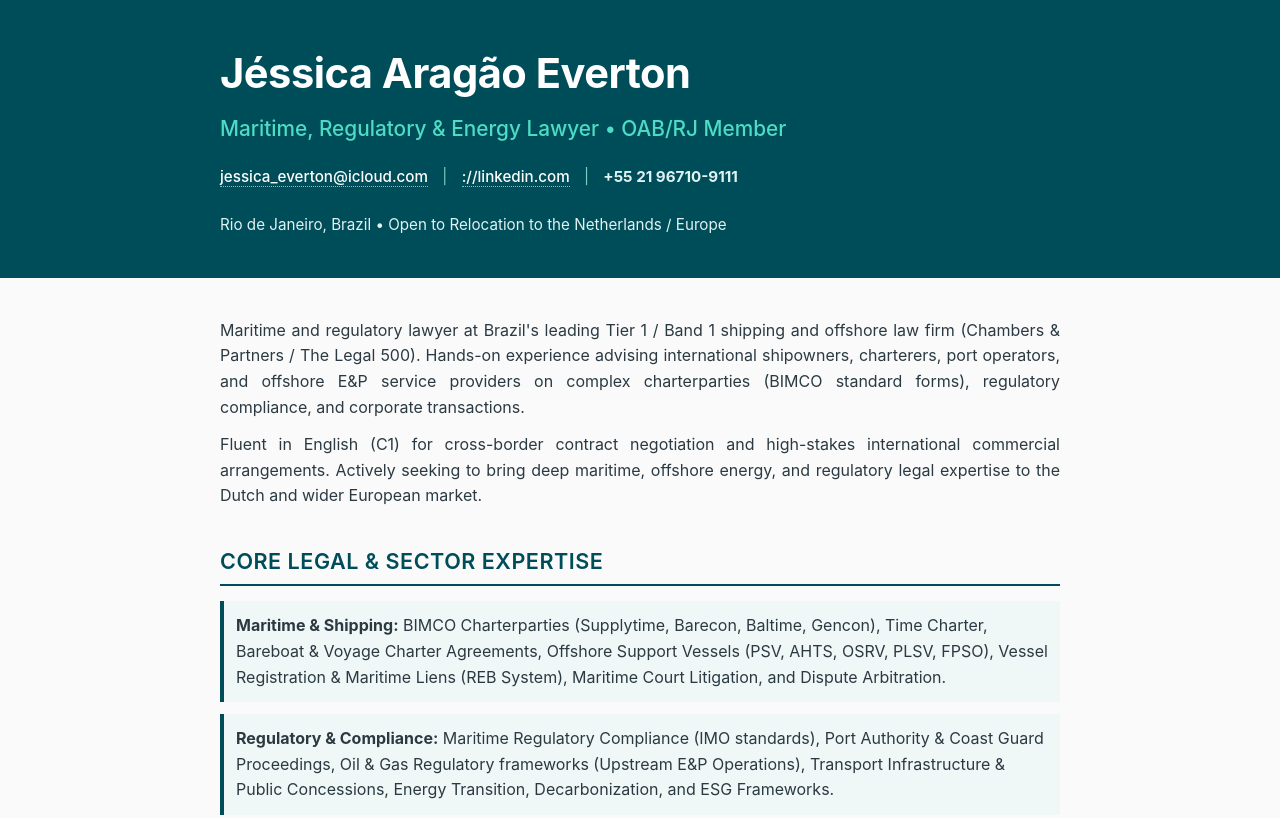
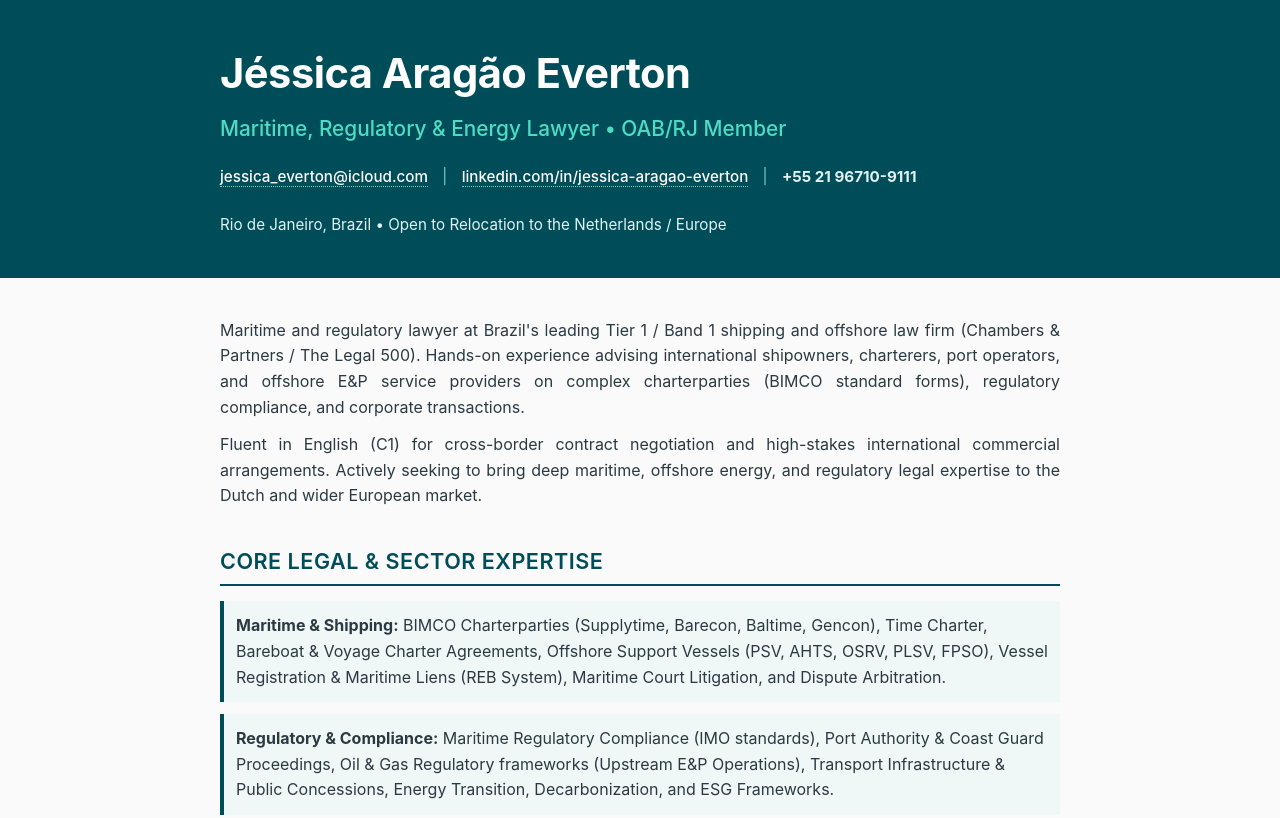
Before and after one commit to jessicaaragaoeverton-svg/jessicaaragaoeverton-svg.github.io, a plain HTML site: page index.html in a window 1280 px wide. Shown: the top 818 px of the page. Drawn offline with Linux system fonts and the light colour scheme.

Commit message:
Update index.html

```diff
--- a/index.html
+++ b/index.html
@@ -112,13 +112,14 @@
         <div class="subtitle">Maritime, Regulatory & Energy Lawyer &bull; OAB/RJ Member</div>
         <div class="links">
             <a href="mailto:jessica_everton@icloud.com">jessica_everton@icloud.com</a> <span>|</span>
-                <a href="https://linkedin.com" target="_blank">://linkedin.com</a> <span>|</span>
+            <a href="https://linkedin.com/in/jessica-aragao-everton" target="_blank">linkedin.com/in/jessica-aragao-everton</a> <span>|</span>
             <strong>+55 21 96710-9111</strong>
             <br><br>
             Rio de Janeiro, Brazil &bull; Open to Relocation to the Netherlands / Europe
         </div>
     </div>
 </header>
+
 
     <main>
         <p>Maritime and regulatory lawyer at Brazil's leading Tier 1 / Band 1 shipping and offshore law firm (Chambers & Partners / The Legal 500). Hands-on experience advising international shipowners, charterers, port operators, and offshore E&P service providers on complex charterparties (BIMCO standard forms), regulatory compliance, and corporate transactions.</p>
```
Lines whose indentation alone changed are shown as unchanged.
